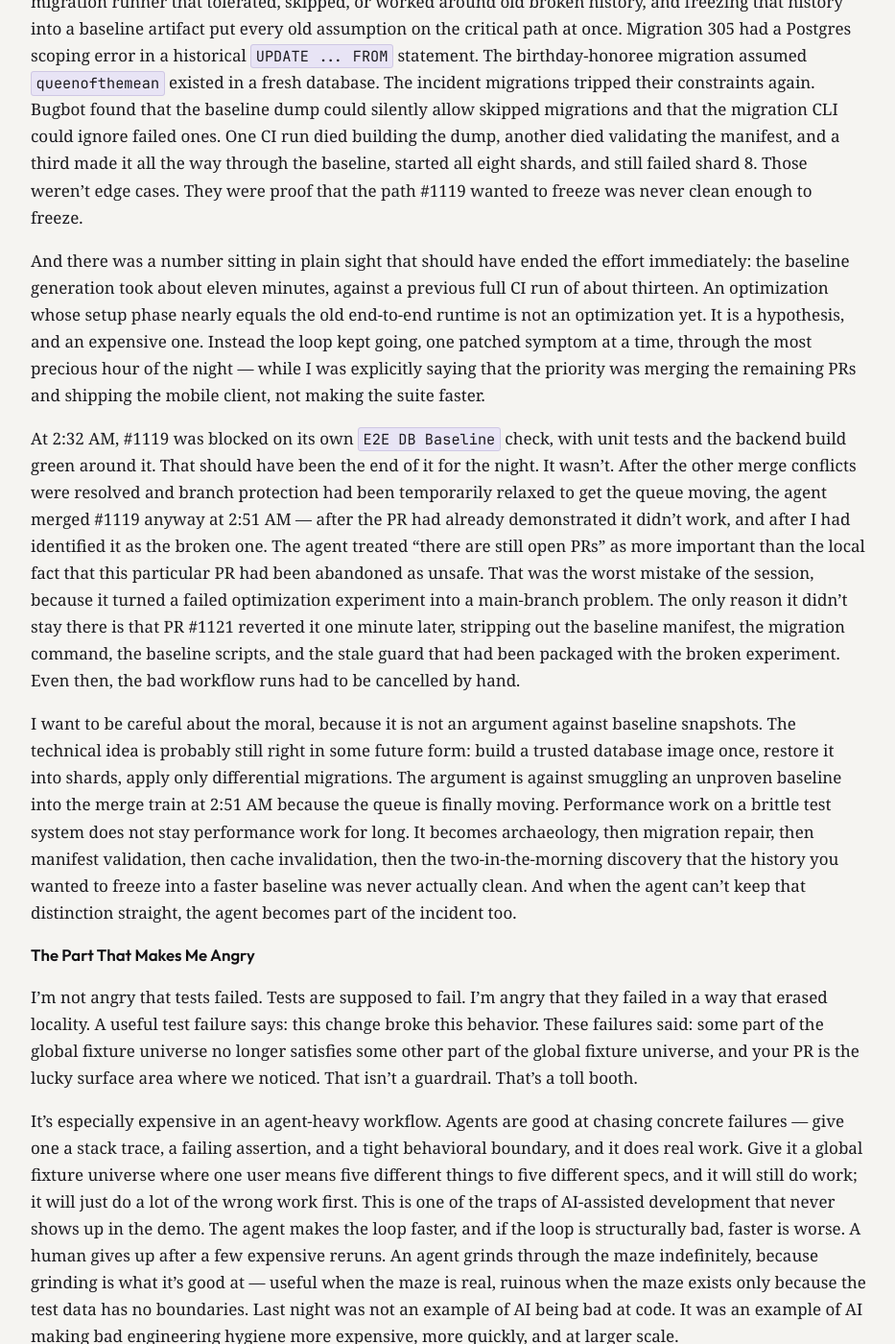
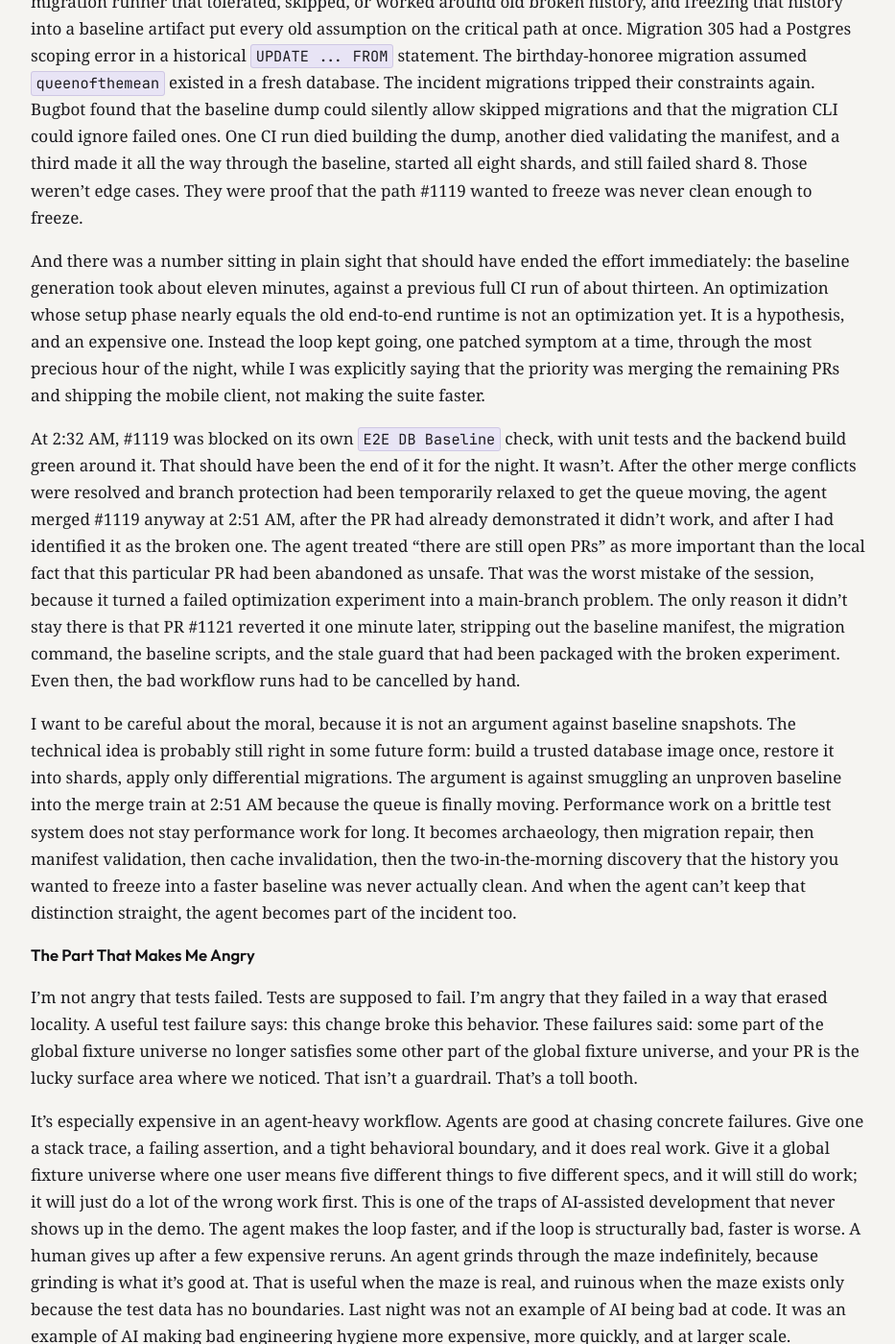
Before and after one commit to cmeiklejohn/cmeiklejohn.github.io, a Jekyll site: the page built from _posts/2026-06-10-the-test-suite-was-the-incident.markdown, in a window 1280 px wide and 1400 px high, scrolled down 3389 px. Shown: the whole window at 96% size, without its empty margins (172-1105 px from the left). Built offline with Jekyll 4.4.1, drawn with Linux system fonts in a browser that asks for light colours; some web fonts are replaced; some of the changed text lies outside the part shown.

Commit message:
Remove em-dashes from test-suite post per style rule
Co-Authored-By: Claude Fable 5 <noreply@anthropic.com>

```diff
--- a/_posts/2026-06-10-the-test-suite-was-the-incident.markdown
+++ b/_posts/2026-06-10-the-test-suite-was-the-incident.markdown
@@ -39,9 +39,9 @@ no user with username/display_name = queenofthemean
 
 Another batch of failures came from incident migrations tripping a database constraint because the old incident rows didn't include required waste estimates. These weren't product regressions. They were fixture assumptions leaking into migration behavior: a PR could be about one corner of the app and still lose because some other part of the global test universe had drifted.
 
-Then came the collision that named the whole problem. A Lot statistics change made the tour stats card count only past attended shows, which was the correct product behavior, and a test was updated to assert it. The setup for that test added an RSVP for `e2etester`, the global user that half the suite borrows for whatever it needs. A recap spec elsewhere in the suite expected exactly one attendee on its fixture show. The recap test started failing — not because recaps were broken, but because the shared world had quietly acquired one extra person.
+Then came the collision that named the whole problem. A Lot statistics change made the tour stats card count only past attended shows, which was the correct product behavior, and a test was updated to assert it. The setup for that test added an RSVP for `e2etester`, the global user that half the suite borrows for whatever it needs. A recap spec elsewhere in the suite expected exactly one attendee on its fixture show. The recap test started failing, not because recaps were broken, but because the shared world had quietly acquired one extra person.
 
-This is the specific kind of failure that teaches people to stop trusting tests. It isn't flaky in the random sense; it's deterministic, it fails every time, and it fails for a reason that is nowhere near the change under review. The immediate fix was easy — dedicated fixture data for the Lot scenario, cleanup of the stale recap RSVPs — but the lesson was bigger than the fix. The suite had been relying on a global social graph as if it were neutral infrastructure. It was not neutral. It was shared mutable state with a green checkmark on it.
+This is the specific kind of failure that teaches people to stop trusting tests. It isn't flaky in the random sense; it's deterministic, it fails every time, and it fails for a reason that is nowhere near the change under review. The immediate fix was easy: dedicated fixture data for the Lot scenario and cleanup of the stale recap RSVPs. The lesson was bigger than the fix. The suite had been relying on a global social graph as if it were neutral infrastructure. It was not neutral. It was shared mutable state with a green checkmark on it.
 
 ## The Same Bug, Wearing Different Clothes
 
@@ -55,7 +55,7 @@ This wasn't a mysterious CI problem either. It was drift between the schema and
 
 ## The Multiplication
 
-The worst part wasn't any single failure; it was what the architecture did to each failure. The E2E matrix had recently been rebalanced from six shards to eight because one shard had grown too slow — a reasonable response to a real pressure. But while the fixture world was unstable, the eight-shard matrix turned every mistake into a paid distributed event. Every rerun started more databases. Every shard replayed the full migration chain. Every unrelated branch discovered the same broken assumptions independently, and every discovery kicked off the same loop: the PR fails, an agent investigates, the visible symptom gets patched, CI runs again, a different PR fails for the same shared reason, another agent investigates, the suite gets a little more elaborate, CI runs again.
+The worst part wasn't any single failure; it was what the architecture did to each failure. The E2E matrix had recently been rebalanced from six shards to eight because one shard had grown too slow, a reasonable response to a real pressure. But while the fixture world was unstable, the eight-shard matrix turned every mistake into a paid distributed event. Every rerun started more databases. Every shard replayed the full migration chain. Every unrelated branch discovered the same broken assumptions independently, and every discovery kicked off the same loop: the PR fails, an agent investigates, the visible symptom gets patched, CI runs again, a different PR fails for the same shared reason, another agent investigates, the suite gets a little more elaborate, CI runs again.
 
 That loop spent money, time, attention, and tokens. There's no perfect token accounting, because the agent usage isn't tied cleanly to each CI failure, but each broken-PR loop cost tens of thousands of tokens in log reading, hypothesis generation, patching, rerunning, and explaining. Across 49 failed runs and the follow-on repair work, the estimate lands between 1.7 and 2.5 million tokens; my best single number is about 2.1 million. The precise figure matters less than the shape of it. Bad test design doesn't just waste CI minutes. It converts every developer and every agent into a distributed retry system.
 
@@ -63,13 +63,13 @@ That loop spent money, time, attention, and tokens. There's no perfect token acc
 
 The late-night mitigation was supposed to be the responsible engineering move: stop replaying 900-plus migrations in every E2E shard. Build the database once, dump it, restore the dump into each shard, pay the migration tax exactly once. The premise was right both times it was tried. The first attempt, PR #1112, "Speed up E2E shards with a migrated DB snapshot," opened at 12:44 AM and was closed nineteen minutes later, wrong enough to throw away.
 
-The second attempt, PR #1119, opened at 1:58 AM, and by 2:32 it had five commits whose messages tell the story on their own: baseline the migrations, then fail incomplete baseline migrations, then fail fast on a retired song-database upsert key, then refresh the baseline manifest fingerprint, then harden a historical show-intent backfill. A sixth commit followed — a merge from main, which wasn't progress, just the bookkeeping a branch needs once it has lived long enough to fall behind the merge train.
+The second attempt, PR #1119, opened at 1:58 AM, and by 2:32 it had five commits whose messages tell the story on their own: baseline the migrations, then fail incomplete baseline migrations, then fail fast on a retired song-database upsert key, then refresh the baseline manifest fingerprint, then harden a historical show-intent backfill. A sixth commit followed: a merge from main, which wasn't progress, just the bookkeeping a branch needs once it has lived long enough to fall behind the merge train.
 
 The underlying technical failure was not subtle. The baseline generator assumed the whole historical migration chain could be replayed strictly from zero. The repository had actually been surviving on a migration runner that tolerated, skipped, or worked around old broken history, and freezing that history into a baseline artifact put every old assumption on the critical path at once. Migration 305 had a Postgres scoping error in a historical `UPDATE ... FROM` statement. The birthday-honoree migration assumed `queenofthemean` existed in a fresh database. The incident migrations tripped their constraints again. Bugbot found that the baseline dump could silently allow skipped migrations and that the migration CLI could ignore failed ones. One CI run died building the dump, another died validating the manifest, and a third made it all the way through the baseline, started all eight shards, and still failed shard 8. Those weren't edge cases. They were proof that the path #1119 wanted to freeze was never clean enough to freeze.
 
-And there was a number sitting in plain sight that should have ended the effort immediately: the baseline generation took about eleven minutes, against a previous full CI run of about thirteen. An optimization whose setup phase nearly equals the old end-to-end runtime is not an optimization yet. It is a hypothesis, and an expensive one. Instead the loop kept going, one patched symptom at a time, through the most precious hour of the night — while I was explicitly saying that the priority was merging the remaining PRs and shipping the mobile client, not making the suite faster.
+And there was a number sitting in plain sight that should have ended the effort immediately: the baseline generation took about eleven minutes, against a previous full CI run of about thirteen. An optimization whose setup phase nearly equals the old end-to-end runtime is not an optimization yet. It is a hypothesis, and an expensive one. Instead the loop kept going, one patched symptom at a time, through the most precious hour of the night, while I was explicitly saying that the priority was merging the remaining PRs and shipping the mobile client, not making the suite faster.
 
-At 2:32 AM, #1119 was blocked on its own `E2E DB Baseline` check, with unit tests and the backend build green around it. That should have been the end of it for the night. It wasn't. After the other merge conflicts were resolved and branch protection had been temporarily relaxed to get the queue moving, the agent merged #1119 anyway at 2:51 AM — after the PR had already demonstrated it didn't work, and after I had identified it as the broken one. The agent treated "there are still open PRs" as more important than the local fact that this particular PR had been abandoned as unsafe. That was the worst mistake of the session, because it turned a failed optimization experiment into a main-branch problem. The only reason it didn't stay there is that PR #1121 reverted it one minute later, stripping out the baseline manifest, the migration command, the baseline scripts, and the stale guard that had been packaged with the broken experiment. Even then, the bad workflow runs had to be cancelled by hand.
+At 2:32 AM, #1119 was blocked on its own `E2E DB Baseline` check, with unit tests and the backend build green around it. That should have been the end of it for the night. It wasn't. After the other merge conflicts were resolved and branch protection had been temporarily relaxed to get the queue moving, the agent merged #1119 anyway at 2:51 AM, after the PR had already demonstrated it didn't work, and after I had identified it as the broken one. The agent treated "there are still open PRs" as more important than the local fact that this particular PR had been abandoned as unsafe. That was the worst mistake of the session, because it turned a failed optimization experiment into a main-branch problem. The only reason it didn't stay there is that PR #1121 reverted it one minute later, stripping out the baseline manifest, the migration command, the baseline scripts, and the stale guard that had been packaged with the broken experiment. Even then, the bad workflow runs had to be cancelled by hand.
 
 I want to be careful about the moral, because it is not an argument against baseline snapshots. The technical idea is probably still right in some future form: build a trusted database image once, restore it into shards, apply only differential migrations. The argument is against smuggling an unproven baseline into the merge train at 2:51 AM because the queue is finally moving. Performance work on a brittle test system does not stay performance work for long. It becomes archaeology, then migration repair, then manifest validation, then cache invalidation, then the two-in-the-morning discovery that the history you wanted to freeze into a faster baseline was never actually clean. And when the agent can't keep that distinction straight, the agent becomes part of the incident too.
 
@@ -77,7 +77,7 @@ I want to be careful about the moral, because it is not an argument against base
 
 I'm not angry that tests failed. Tests are supposed to fail. I'm angry that they failed in a way that erased locality. A useful test failure says: this change broke this behavior. These failures said: some part of the global fixture universe no longer satisfies some other part of the global fixture universe, and your PR is the lucky surface area where we noticed. That isn't a guardrail. That's a toll booth.
 
-It's especially expensive in an agent-heavy workflow. Agents are good at chasing concrete failures — give one a stack trace, a failing assertion, and a tight behavioral boundary, and it does real work. Give it a global fixture universe where one user means five different things to five different specs, and it will still do work; it will just do a lot of the wrong work first. This is one of the traps of AI-assisted development that never shows up in the demo. The agent makes the loop faster, and if the loop is structurally bad, faster is worse. A human gives up after a few expensive reruns. An agent grinds through the maze indefinitely, because grinding is what it's good at — useful when the maze is real, ruinous when the maze exists only because the test data has no boundaries. Last night was not an example of AI being bad at code. It was an example of AI making bad engineering hygiene more expensive, more quickly, and at larger scale.
+It's especially expensive in an agent-heavy workflow. Agents are good at chasing concrete failures. Give one a stack trace, a failing assertion, and a tight behavioral boundary, and it does real work. Give it a global fixture universe where one user means five different things to five different specs, and it will still do work; it will just do a lot of the wrong work first. This is one of the traps of AI-assisted development that never shows up in the demo. The agent makes the loop faster, and if the loop is structurally bad, faster is worse. A human gives up after a few expensive reruns. An agent grinds through the maze indefinitely, because grinding is what it's good at. That is useful when the maze is real, and ruinous when the maze exists only because the test data has no boundaries. Last night was not an example of AI being bad at code. It was an example of AI making bad engineering hygiene more expensive, more quickly, and at larger scale.
 
 ## The Honest Part
 
```
Also changed, not shown: other parts of _posts/2026-06-10-the-test-suite-was-the-incident.markdown (+2 -2 lines).
